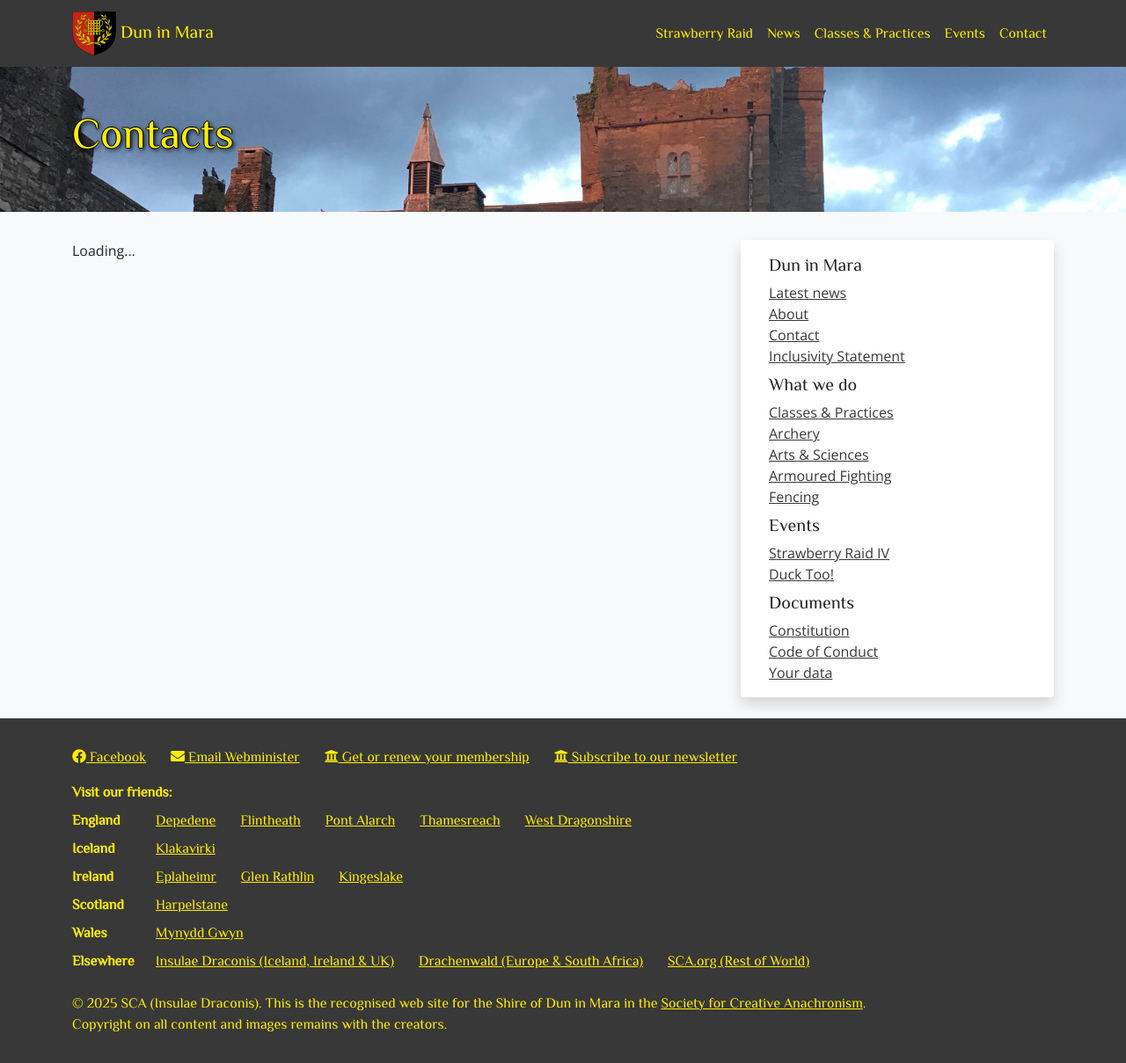
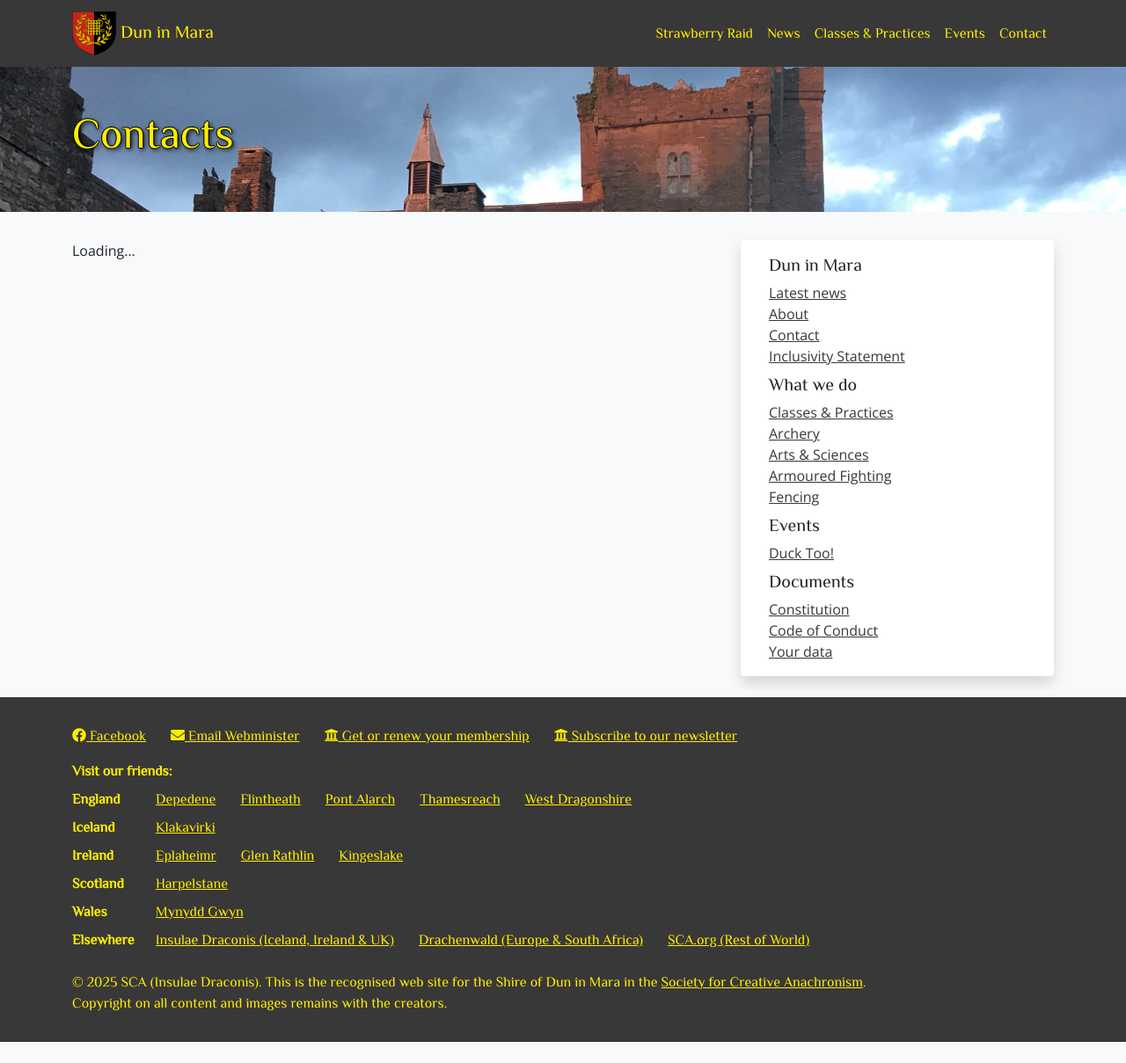
Before and after one commit to drachenwald/dun-in-mara, a Jekyll site: the page built from contact.md, in a window 1280 px wide. Shown: the whole page at 88% size. Built offline with Jekyll 4.4.1, drawn with Linux system fonts in a browser that asks for light colours; comment, search, counter and statistics services are not loaded; after the commit the page ends 1185 px from its top, so only the background shows below that.

Commit message:
Removed SR from sidebar

```diff
--- a/_includes/sidebar-default.html
+++ b/_includes/sidebar-default.html
@@ -14,7 +14,7 @@
 
       <li class="nav-item pt-2"><h5>Events</h5></li>
       <!-- <li class="nav-item p-0"><a href="/events/2025/feile-na-fhlaith/">Féile an Fhlaith</a></li> -->
-      <li class="nav-item p-0"><a href="/events/2025/strawberry-raid-iv/">Strawberry Raid IV</a></li>
+      <!-- <li class="nav-item p-0"><a href="/events/2025/strawberry-raid-iv/">Strawberry Raid IV</a></li> -->
       <li class="nav-item p-0"><a href="/events/2025/duck-too/">Duck Too!</a></li>
 
       <li class="nav-item pt-2"><h5>Documents</h5></li>
```
